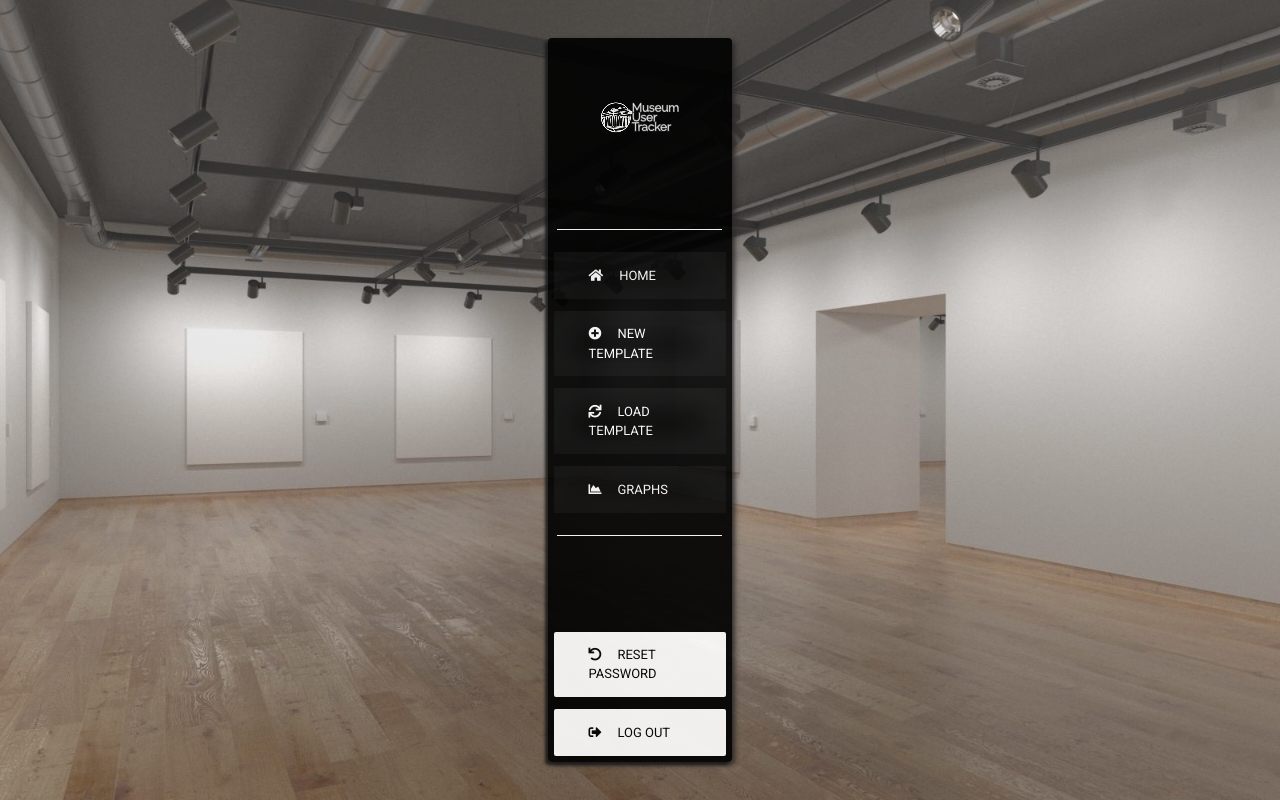
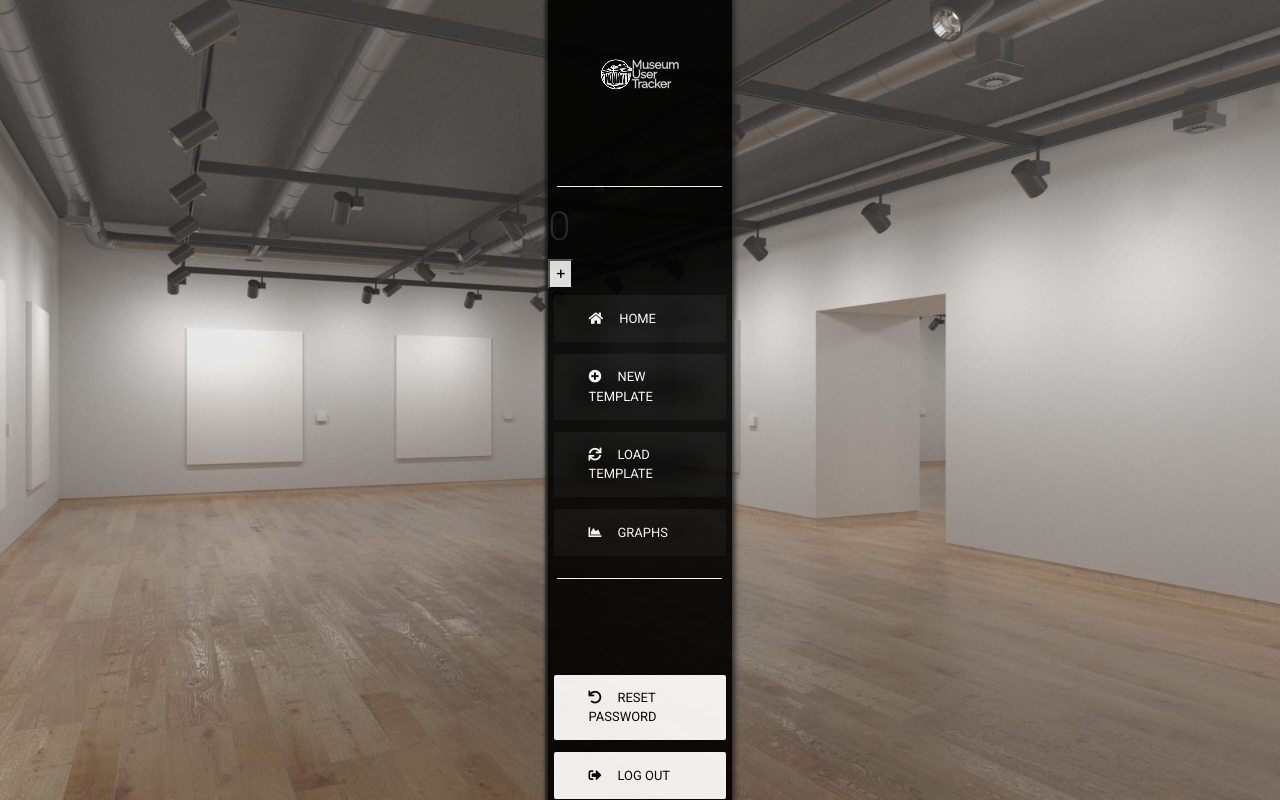
Before and after one commit to AdonisAgelis/thesis-project, a React (Create React App) app in the folder frontend/: page /profile in a window 1280 px wide. Built offline with nearby package versions, Linux system fonts and the light colour scheme.

Commit message:
EYE-OPENING REDUX HAD US LIKE

```diff
--- a/frontend/src/UIComponents/columnsProfile.component.js
+++ b/frontend/src/UIComponents/columnsProfile.component.js
@@ -18,8 +18,12 @@ import Room from "./room.component";
 import Buttons from "./buttons.component";
 import logo from "../images/logo.png";
 import DnDIcons from "./dndIcons.component";
+import { useSelector, useDispatch } from "react-redux";
+import { increment } from '../actions';
 
 const ColumnsProfile = (props) => {
+  const tester = useSelector(state => state.testReducer);
+  const dispatch = useDispatch();
   const [columnProp, setColumnProp] = useState(props);
 
   const sendColumnMidIsOpen = (childData) => {
@@ -49,7 +53,7 @@ const ColumnsProfile = (props) => {
               className="hr-light"
               style={{ width: "90%", marginLeft: "5%" }}
             />
-
+            <div><h1>{tester}</h1><button onClick={() => dispatch(increment(5))}>+</button></div>
             <Buttons type="home" />
 
             <Buttons type="new" func={sendColumnMidIsOpen} />
--- /dev/null
+++ b/frontend/src/actions/index.js
@@ -0,0 +1,6 @@
+export const increment = (num) => {
+    return {
+        type: 'INCREMENT',
+        payload: num
+    }
+};
--- a/frontend/src/index.js
+++ b/frontend/src/index.js
@@ -1,18 +1,24 @@
 import React from "react";
 import ReactDOM from "react-dom";
-import { render } from 'react-dom';
 import "./styles/index.css";
 import App from "./App";
 import * as serviceWorker from "./serviceWorker";
+import { createStore } from 'redux';
+import testReducer from "./reducers/test";
+import allReducers from './reducers';
+import { Provider } from 'react-redux';
 
 import "@fortawesome/fontawesome-free/css/all.min.css";
 import "bootstrap-css-only/css/bootstrap.min.css";
 import "mdbreact/dist/css/mdb.css";
 
+const store = createStore(allReducers, window.__REDUX_DEVTOOLS_EXTENSION__ && window.__REDUX_DEVTOOLS_EXTENSION__());
+
 ReactDOM.render(
-  <React.StrictMode>
-      <App />
-  </React.StrictMode>,
+  <Provider store={store}>
+    <App />
+  </Provider>
+  ,
   document.getElementById("root")
 );
 
--- /dev/null
+++ b/frontend/src/reducers/index.js
@@ -0,0 +1,8 @@
+import testReducer from './test';
+import { combineReducers } from 'redux';
+
+const allReducers = combineReducers({
+    testReducer
+});
+
+export default allReducers;
--- /dev/null
+++ b/frontend/src/reducers/test.js
@@ -0,0 +1,10 @@
+const testReducer = (state = 0, action) => {
+    switch (action.type) {
+        case 'INCREMENT':
+            return state + action.payload;
+        default:
+            return state;
+    }
+};
+
+export default testReducer;
```
